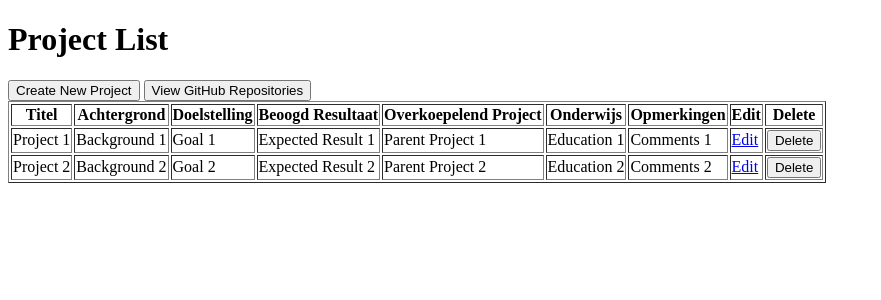
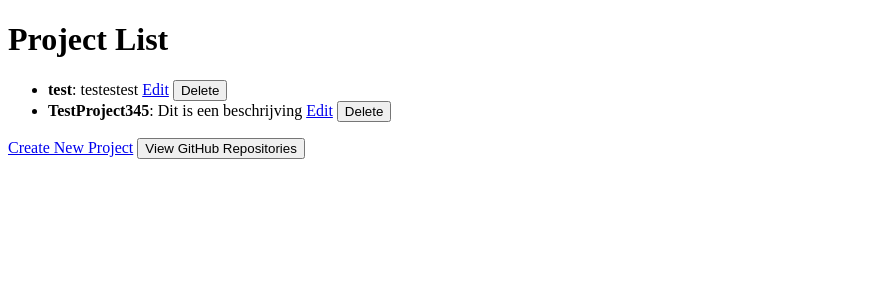
Before and after one commit to ellisgroenveld/di-clutter, a Flask app: page / in a window 1280 px wide. Shown: the top 300 px of the page, without its empty margins (0-881 px from the left). Run offline with Flask 2, Linux system fonts and the light colour scheme; data comes from the database, SQL or seed files in the repository; both versions use the stored data as it was after the commit.

Commit message:
connection to DIClutter in first push. Creating projects links to a GitHub repo

```diff
--- a/app/routes.py
+++ b/app/routes.py
@@ -1,67 +1,85 @@
 from flask import render_template, request, redirect, url_for
 from app import app
+import sqlite3
 from ghapi.all import GhApi
 import os
 
-# Sample data for projects
-projects = [
-    {
-        "Titel": "Project 1",
-        "achtergrond": "Background 1",
-        "doelstelling": "Goal 1",
-        "beoogd_resultaat": "Expected Result 1",
-        "overkoepelend_project": "Parent Project 1",
-        "onderwijs": "Education 1",
-        "opmerkingen": "Comments 1"
-    },
-    {
-        "Titel": "Project 2",
-        "achtergrond": "Background 2",
-        "doelstelling": "Goal 2",
-        "beoogd_resultaat": "Expected Result 2",
-        "overkoepelend_project": "Parent Project 2",
-        "onderwijs": "Education 2",
-        "opmerkingen": "Comments 2"
-    }
-]
+def get_db_connection():
+    conn = sqlite3.connect('your_database.db')
+    conn.row_factory = sqlite3.Row
+    conn.execute('''
+        CREATE TABLE IF NOT EXISTS projects (
+            id INTEGER PRIMARY KEY,
+            title TEXT NOT NULL,
+            description TEXT NOT NULL
+        )
+    ''')
+    return conn
+
 
 @app.route('/')
 def index():
+    conn = get_db_connection()
+    projects = conn.execute('SELECT * FROM projects').fetchall()
+    conn.close()
     return render_template('index.html', projects=projects)
 
 @app.route('/create', methods=['GET', 'POST'])
 def create():
     if request.method == 'POST':
-        new_project = {}
-        for field in ['Titel', 'achtergrond', 'doelstelling', 'beoogd_resultaat', 'overkoepelend_project', 'onderwijs', 'opmerkingen']:
-            new_project[field] = request.form[field]
-        projects.append(new_project)
+        conn = get_db_connection()
+        name = request.form['title']
+        description = request.form['description']
+        private = True
+        auto_init = True
+
+
+        gh = GhApi(token=os.environ.get('GH_TOKEN2'))
+        org = 'DIClutter'
+        gh.repos.create_in_org(org, name=name, description=description, private=private, auto_init=auto_init)
+
+        conn.execute('INSERT INTO projects (title, description) VALUES (?, ?)',
+                     [name, description])
+        conn.commit()
+        conn.close()
         return redirect(url_for('index'))
-    return render_template('create.html')
-
-@app.route('/edit/<int:index>', methods=['GET', 'POST'])
-def edit(index):
-    project = projects[index]
-    if request.method == 'POST':
-        for field in ['Titel', 'achtergrond', 'doelstelling', 'beoogd_resultaat', 'overkoepelend_project', 'onderwijs', 'opmerkingen']:
-            project[field] = request.form[field]
-        return redirect(url_for('index'))
-    return render_template('edit.html', project=project, index=index)
+    else:
+        return render_template('create.html')
 
 
 
-@app.route('/delete/<int:index>', methods=['POST'])
-def delete(index):
-    del projects[index]
+@app.route('/edit/<int:id>', methods=['GET', 'POST'])
+def edit(id):
+    conn = get_db_connection()
+    project = conn.execute('SELECT * FROM projects WHERE id = ?', (id,)).fetchone()
+    conn.close()
+    if request.method == 'POST':
+        conn = get_db_connection()
+        conn.execute('UPDATE projects SET title = ?, description = ? WHERE id = ?',
+                     [request.form['title'], request.form['description'], id])
+        conn.commit()
+        conn.close()
+        return redirect(url_for('index'))
+    else:
+        return render_template('edit.html', project=project)
+
+@app.route('/delete/<int:id>', methods=['POST'])
+def delete(id):
+    conn = get_db_connection()
+    conn.execute('DELETE FROM projects WHERE id = ?', (id,))
+    conn.commit()
+    conn.close()
     return redirect(url_for('index'))
 
 @app.route('/githubrepos')
 def github_repos():
     gh = GhApi()
-    token = os.environ.get('GH_TOKEN')
+
+    token = os.environ.get('GH_TOKEN2')
+
     gh = GhApi(token=token)
 
-    org = 'Research-Center-Data-Intelligence'
+    org = 'DIClutter'
 
     repos = gh.repos.list_for_org(org)
 
--- a/app/templates/githubrepos.html
+++ b/app/templates/githubrepos.html
@@ -6,7 +6,7 @@
     <title>GitHub Repositories</title>
 </head>
 <body>
-    <h1>GitHub Repositories</h1>
+    <h1>GitHub Repositories in org DIClutter</h1>
     <table border="1">
         <thead>
             <tr>
--- a/app/templates/index.html
+++ b/app/templates/index.html
@@ -7,41 +7,18 @@
 </head>
 <body>
     <h1>Project List</h1>
-    <a href="{{ url_for('create') }}"><button>Create New Project</button></a>
+    <ul>
+        {% for project in projects %}
+            <li>
+                <strong>{{ project.title }}</strong>: {{ project.description }}
+                <a href="{{ url_for('edit', id=project.id) }}">Edit</a>
+                <form action="{{ url_for('delete', id=project.id) }}" method="POST" style="display:inline;">
+                    <button type="submit">Delete</button>
+                </form>
+            </li>
+        {% endfor %}
+    </ul>
+    <a href="{{ url_for('create') }}">Create New Project</a>
     <a href="{{ url_for('github_repos') }}"><button>View GitHub Repositories</button></a>
-    <table border="1">
-        <thead>
-            <tr>
-                <th>Titel</th>
-                <th>Achtergrond</th>
-                <th>Doelstelling</th>
-                <th>Beoogd Resultaat</th>
-                <th>Overkoepelend Project</th>
-                <th>Onderwijs</th>
-                <th>Opmerkingen</th>
-                <th>Edit</th>
-                <th>Delete</th>
-            </tr>
-        </thead>
-        <tbody>
-            {% for project in projects %}
-            <tr>
-                <td>{{ project['Titel'] }}</td>
-                <td>{{ project['achtergrond'] }}</td>
-                <td>{{ project['doelstelling'] }}</td>
-                <td>{{ project['beoogd_resultaat'] }}</td>
-                <td>{{ project['overkoepelend_project'] }}</td>
-                <td>{{ project['onderwijs'] }}</td>
-                <td>{{ project['opmerkingen'] }}</td>
-                <td><a href="{{ url_for('edit', index=loop.index0) }}">Edit</a></td>
-                <td>
-                    <form action="{{ url_for('delete', index=loop.index0) }}" method="post">
-                        <button type="submit">Delete</button>
-                    </form>
-                </td>
-            </tr>
-            {% endfor %}
-        </tbody>
-    </table>
 </body>
 </html>
```
Also changed, not shown: app/templates/create.html (+7 -19 lines), app/templates/edit.html (+6 -19 lines), your_database.db (added).
